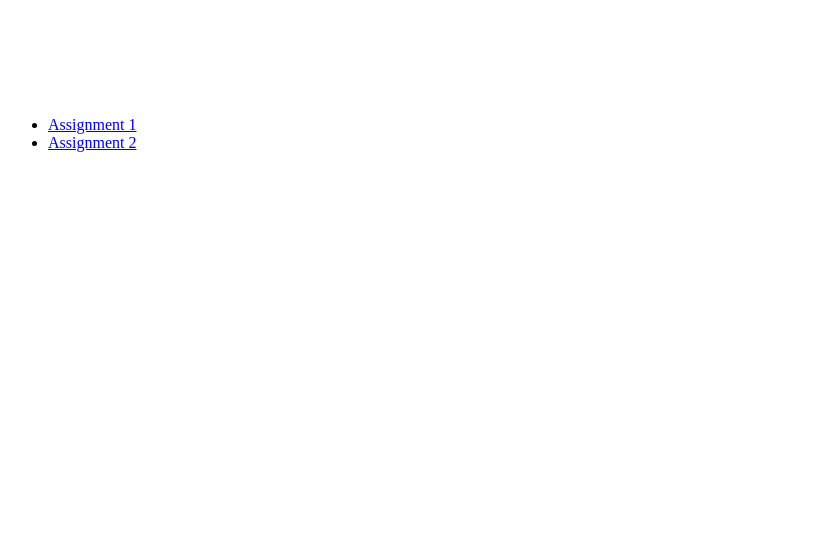
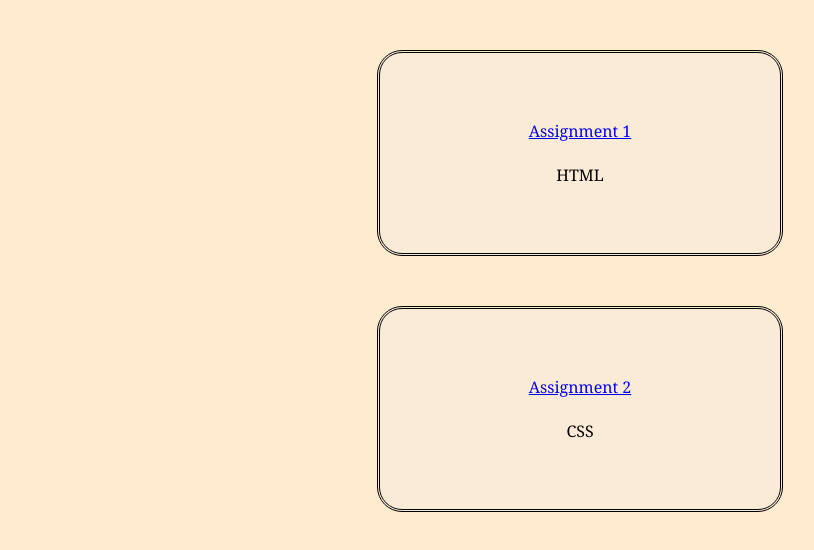
Before and after one commit to marsun02/assignments, a plain HTML site: page index.html in a window 1280 px wide. Shown: the whole page, without its empty margins (60-874 px from the left). Drawn offline with Linux system fonts and the light colour scheme.

Commit message:
hovedside

```diff
--- a/index.html
+++ b/index.html
@@ -7,9 +7,19 @@
     <link rel="stylesheet" href="style.css">
 </head>
 <body>
-    <ul>
-        <li><a href="Assignment1/about.html">Assignment 1</a></li>
-        <li><a href="Assignment2/">Assignment 2</a></li>
-    </ul>
+    <div class="assignment_box">
+        <a href="Assignment1/about.html">Assignment 1</a>
+        <br>
+        <br>
+        <p>HTML</p>
+    </div>
+
+    <div class="assignment_box">
+        <a href="Assignment2/">Assignment 2</a>
+        <br>
+        <br>
+        <p>CSS</p>
+    </div>
+
 </body>
 </html>
--- a/style.css
+++ b/style.css
@@ -1,3 +1,25 @@
-ul {
-    padding: 100px;
+* {
+    margin: 0;
+    padding: 0;
+    font-family: Georgia, 'Times New Roman', Times, serif;
+
 }
+
+body {
+    background-color: blanchedalmond;
+    align-items: center;
+    display: flex;
+    width: 100%;
+    flex-direction: column;
+}
+
+.assignment_box {
+    margin-top: 50px;
+    width: 400px;
+    height: 200px;
+    text-align: center;
+    border: double;
+    border-radius: 25px;
+    align-content: center;
+    background-color: antiquewhite;
+}
```
